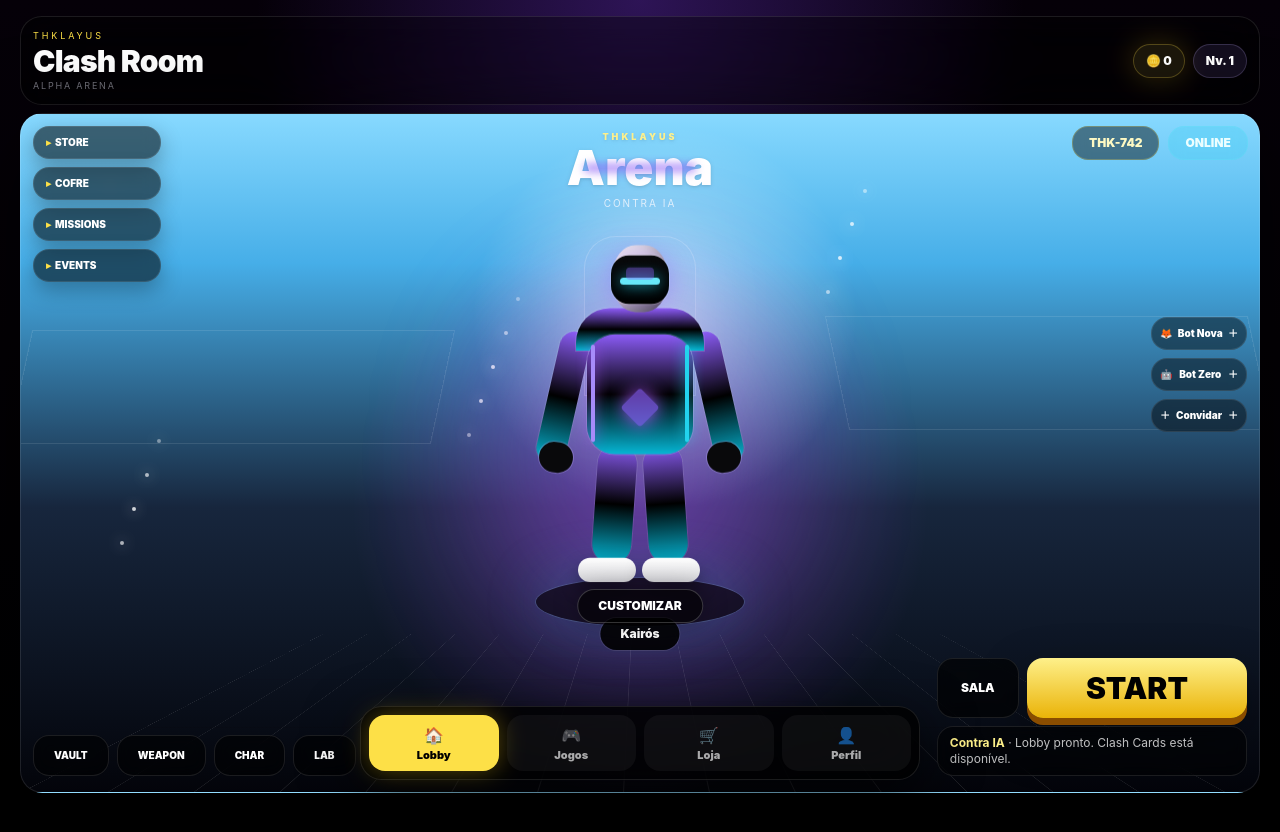
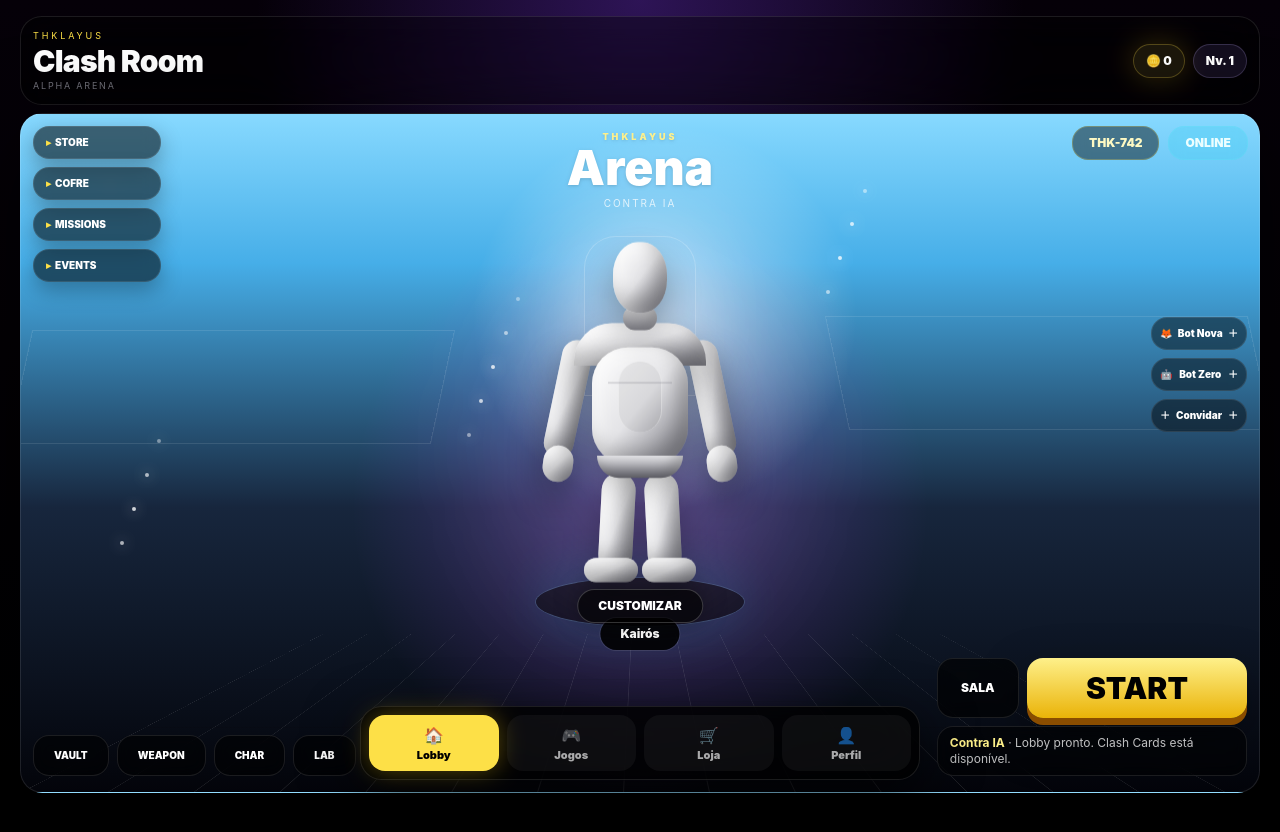
Before and after one commit to thiagodouglas19t-lang/Thklayus-hub, a React (Vite) app: page / in a window 1280 px wide. Shown: the top 832 px of the page. Built offline with nearby package versions, Linux system fonts and the light colour scheme.

Commit message:
style: switch lobby character to clean white mannequin

```diff
--- a/src/components/game/LobbyCharacter.tsx
+++ b/src/components/game/LobbyCharacter.tsx
@@ -1,5 +1,4 @@
 import { useEffect, useState } from "react";
-import { auras, masks, outfits, readCharacter } from "../../lib/characterCosmetics";
 
 type Props = {
   avatarEmoji: string;
@@ -7,55 +6,54 @@ type Props = {
   size?: "normal" | "large";
 };
 
-export default function LobbyCharacter({ avatarEmoji, playerName, size = "normal" }: Props) {
-  const character = readCharacter();
-  const outfit = outfits.find((item) => item.id === character.outfit) || outfits[0];
-  const mask = masks.find((item) => item.id === character.mask) || masks[0];
-  const aura = auras.find((item) => item.id === character.aura) || auras[0];
+export default function LobbyCharacter({ playerName, size = "normal" }: Props) {
   const scale = size === "large" ? "h-[390px] w-[230px]" : "h-[320px] w-[190px]";
   const [tilt, setTilt] = useState({ x: 0, y: 0 });
 
   useEffect(() => {
     function move(event: PointerEvent) {
-      const x = (event.clientX / window.innerWidth - 0.5) * 10;
-      const y = (event.clientY / window.innerHeight - 0.5) * -6;
+      const x = (event.clientX / window.innerWidth - 0.5) * 8;
+      const y = (event.clientY / window.innerHeight - 0.5) * -5;
       setTilt({ x, y });
     }
     window.addEventListener("pointermove", move);
     return () => window.removeEventListener("pointermove", move);
   }, []);
 
+  const white = "bg-gradient-to-br from-white via-zinc-200 to-zinc-500";
+  const soft = "shadow-[inset_-10px_-14px_18px_rgba(0,0,0,.20),inset_8px_8px_18px_rgba(255,255,255,.45),0_18px_35px_rgba(0,0,0,.30)]";
+
   return (
-    <div className={`relative mx-auto ${scale} [perspective:900px]`} aria-label={`${playerName} character`}>
-      {aura.id !== "none" && <div className="absolute left-1/2 top-[55%] h-[92%] w-[130%] -translate-x-1/2 -translate-y-1/2 animate-pulse rounded-full blur-3xl" style={{ background: aura.color || "rgba(168,85,247,.35)" }} />}
-      <div className="absolute bottom-2 left-1/2 h-12 w-52 -translate-x-1/2 rounded-[50%] bg-black/60 shadow-[0_0_60px_rgba(34,211,238,.25)] ring-1 ring-cyan-200/15" />
+    <div className={`relative mx-auto ${scale} [perspective:900px]`} aria-label={`${playerName} mannequin`}>
+      <div className="absolute bottom-2 left-1/2 h-12 w-52 -translate-x-1/2 rounded-[50%] bg-black/55 shadow-[0_0_60px_rgba(34,211,238,.22)] ring-1 ring-cyan-200/15" />
+      <div className="absolute left-1/2 top-[52%] h-[86%] w-[110%] -translate-x-1/2 -translate-y-1/2 rounded-full bg-white/10 blur-3xl" />
 
       <div className="absolute inset-0 origin-bottom transition-transform duration-200 ease-out" style={{ transform: `rotateY(${tilt.x}deg) rotateX(${tilt.y}deg)` }}>
         <div className="absolute inset-x-0 top-0 animate-[thkIdle_3.2s_ease-in-out_infinite]">
-          <div className="absolute left-1/2 top-2 z-30 h-[66px] w-[54px] -translate-x-1/2 rounded-[42%] bg-gradient-to-br from-zinc-100 via-zinc-300 to-zinc-600 shadow-[inset_-8px_-10px_16px_rgba(0,0,0,.25)]" />
-          {character.useAvatarFace && mask.id === "none" && <div className="absolute left-1/2 top-[24px] z-40 grid h-9 w-9 -translate-x-1/2 place-items-center rounded-full bg-black/75 text-lg ring-2 ring-white/20">{avatarEmoji}</div>}
-          {mask.id !== "none" && <div className={`absolute left-1/2 top-[18px] z-50 h-[48px] w-[58px] -translate-x-1/2 ${mask.id === "hood" ? "rounded-t-[36px] bg-gradient-to-b from-zinc-900 to-black" : mask.id === "skull" ? "rounded-[18px] bg-gradient-to-b from-zinc-100 to-zinc-500" : "rounded-[18px] bg-gradient-to-b from-zinc-950 to-black"} shadow-[0_0_28px_rgba(168,85,247,.45)] ring-1 ring-white/15`}>{mask.id === "visor" && <><span className="absolute left-[9px] top-[22px] h-[7px] w-10 rounded-full bg-cyan-300 shadow-[0_0_15px_rgba(34,211,238,.95)]" /><span className="absolute left-1/2 top-[12px] h-3 w-7 -translate-x-1/2 rounded bg-violet-500/40" /></>}{mask.id === "skull" && <><span className="absolute left-[13px] top-[17px] h-3 w-3 rounded-full bg-black" /><span className="absolute right-[13px] top-[17px] h-3 w-3 rounded-full bg-black" /><span className="absolute left-1/2 bottom-[8px] h-2 w-6 -translate-x-1/2 rounded bg-black/70" /></>}</div>}
+          <div className={`absolute left-1/2 top-[4px] z-40 h-[70px] w-[54px] -translate-x-1/2 rounded-[46%] ${white} ${soft}`} />
+          <div className="absolute left-1/2 top-[67px] z-30 h-[24px] w-[34px] -translate-x-1/2 rounded-full bg-gradient-to-b from-zinc-100 to-zinc-400 shadow-[inset_-5px_-7px_10px_rgba(0,0,0,.18)]" />
 
-          <div className={`absolute left-1/2 top-[70px] z-20 h-[42px] w-[128px] -translate-x-1/2 rounded-t-[34px] bg-gradient-to-b ${outfit.accent} shadow-[0_0_26px_${outfit.glow}] ring-1 ring-white/15`} />
-          <div className={`absolute left-1/2 top-[96px] z-20 h-[118px] w-[106px] -translate-x-1/2 rounded-[28px] bg-gradient-to-b ${outfit.accent} shadow-[inset_0_0_18px_rgba(255,255,255,.13),0_0_34px_${outfit.glow}] ring-1 ring-white/15`} />
-          <div className="absolute left-1/2 top-[104px] z-30 h-[86px] w-[42px] -translate-x-1/2 rounded-full bg-black/18" />
+          <div className={`absolute left-1/2 top-[84px] z-20 h-[42px] w-[132px] -translate-x-1/2 rounded-t-[38px] ${white} ${soft}`} />
+          <div className={`absolute left-1/2 top-[108px] z-20 h-[116px] w-[96px] -translate-x-1/2 rounded-[36px] ${white} ${soft}`} />
+          <div className="absolute left-1/2 top-[122px] z-30 h-[70px] w-[44px] -translate-x-1/2 rounded-full border-x border-white/35 bg-black/5" />
+          <div className="absolute left-1/2 top-[142px] z-30 h-[2px] w-[64px] -translate-x-1/2 bg-zinc-500/20" />
+          <div className="absolute left-1/2 top-[166px] z-30 h-[2px] w-[56px] -translate-x-1/2 bg-zinc-500/18" />
+          <div className="absolute left-1/2 top-[190px] z-30 h-[2px] w-[46px] -translate-x-1/2 bg-zinc-500/16" />
 
-          <div className={`absolute left-[23px] top-[92px] z-10 h-[132px] w-[30px] rotate-[13deg] rounded-full bg-gradient-to-b ${outfit.accent} ring-1 ring-white/10`} />
-          <div className={`absolute right-[23px] top-[92px] z-10 h-[132px] w-[30px] -rotate-[13deg] rounded-full bg-gradient-to-b ${outfit.accent} ring-1 ring-white/10`} />
-          <div className="absolute left-[14px] top-[202px] z-20 h-[30px] w-[34px] rotate-[8deg] rounded-2xl bg-zinc-950 ring-1 ring-violet-300/30" />
-          <div className="absolute right-[14px] top-[202px] z-20 h-[30px] w-[34px] -rotate-[8deg] rounded-2xl bg-zinc-950 ring-1 ring-violet-300/30" />
+          <div className={`absolute left-[28px] top-[100px] z-10 h-[118px] w-[30px] rotate-[12deg] rounded-full ${white} ${soft}`} />
+          <div className={`absolute right-[28px] top-[100px] z-10 h-[118px] w-[30px] -rotate-[12deg] rounded-full ${white} ${soft}`} />
+          <div className={`absolute left-[18px] top-[205px] z-20 h-[36px] w-[30px] rotate-[8deg] rounded-2xl ${white} ${soft}`} />
+          <div className={`absolute right-[18px] top-[205px] z-20 h-[36px] w-[30px] -rotate-[8deg] rounded-2xl ${white} ${soft}`} />
 
-          <div className={`absolute left-1/2 top-[204px] z-10 h-[118px] w-[39px] -translate-x-[45px] rotate-[4deg] rounded-[22px] bg-gradient-to-b ${outfit.accent} ring-1 ring-white/10`} />
-          <div className={`absolute left-1/2 top-[204px] z-10 h-[118px] w-[39px] translate-x-[6px] -rotate-[4deg] rounded-[22px] bg-gradient-to-b ${outfit.accent} ring-1 ring-white/10`} />
-          <div className="absolute left-1/2 top-[316px] z-20 h-[24px] w-[58px] -translate-x-[62px] rounded-xl bg-gradient-to-b from-white to-zinc-300 shadow-[0_8px_18px_rgba(0,0,0,.35)]" />
-          <div className="absolute left-1/2 top-[316px] z-20 h-[24px] w-[58px] translate-x-[2px] rounded-xl bg-gradient-to-b from-white to-zinc-300 shadow-[0_8px_18px_rgba(0,0,0,.35)]" />
-
-          {outfit.id === "neon" && <><span className="absolute left-[66px] top-[106px] z-40 h-24 w-1 rounded-full bg-violet-400 shadow-[0_0_14px_rgba(168,85,247,.95)]" /><span className="absolute right-[66px] top-[106px] z-40 h-24 w-1 rounded-full bg-cyan-400 shadow-[0_0_14px_rgba(34,211,238,.95)]" /><span className="absolute bottom-16 left-1/2 h-2 w-28 -translate-x-1/2 rounded-full bg-violet-500/70 blur-sm" /><span className="absolute left-1/2 top-[154px] z-40 h-7 w-7 -translate-x-1/2 rotate-45 rounded bg-violet-500/70 shadow-[0_0_18px_rgba(168,85,247,.95)]" /></>}
-          {outfit.id === "armor" && <><span className="absolute left-1/2 top-[104px] z-40 h-20 w-[132px] -translate-x-1/2 rounded-2xl border border-cyan-200/35 bg-white/10" /><span className="absolute left-1/2 top-[132px] z-50 h-8 w-8 -translate-x-1/2 rotate-45 rounded bg-cyan-300 shadow-[0_0_20px_rgba(34,211,238,.9)]" /><span className="absolute left-[22px] top-[93px] z-40 h-16 w-12 rotate-12 rounded-2xl bg-slate-300/25 ring-1 ring-cyan-200/30" /><span className="absolute right-[22px] top-[93px] z-40 h-16 w-12 -rotate-12 rounded-2xl bg-slate-300/25 ring-1 ring-cyan-200/30" /></>}
+          <div className="absolute left-1/2 top-[215px] z-30 h-[22px] w-[86px] -translate-x-1/2 rounded-b-[34px] bg-gradient-to-b from-zinc-200 to-zinc-500 shadow-[inset_-6px_-8px_12px_rgba(0,0,0,.20)]" />
+          <div className={`absolute left-1/2 top-[232px] z-10 h-[98px] w-[34px] -translate-x-[40px] rotate-[3deg] rounded-[24px] ${white} ${soft}`} />
+          <div className={`absolute left-1/2 top-[232px] z-10 h-[98px] w-[34px] translate-x-[6px] -rotate-[3deg] rounded-[24px] ${white} ${soft}`} />
+          <div className={`absolute left-1/2 top-[316px] z-20 h-[24px] w-[54px] -translate-x-[56px] rounded-xl ${white} ${soft}`} />
+          <div className={`absolute left-1/2 top-[316px] z-20 h-[24px] w-[54px] translate-x-[2px] rounded-xl ${white} ${soft}`} />
         </div>
       </div>
 
-      <style>{`@keyframes thkIdle { 0%,100% { transform: translateY(0) scaleY(1); } 50% { transform: translateY(-7px) scaleY(1.015); } }`}</style>
+      <style>{`@keyframes thkIdle { 0%,100% { transform: translateY(0) scaleY(1); } 50% { transform: translateY(-6px) scaleY(1.012); } }`}</style>
       <div className="absolute -bottom-4 left-1/2 z-40 -translate-x-1/2 rounded-full bg-black/90 px-5 py-2 text-xs font-black ring-1 ring-white/10">{playerName}</div>
     </div>
   );
```
